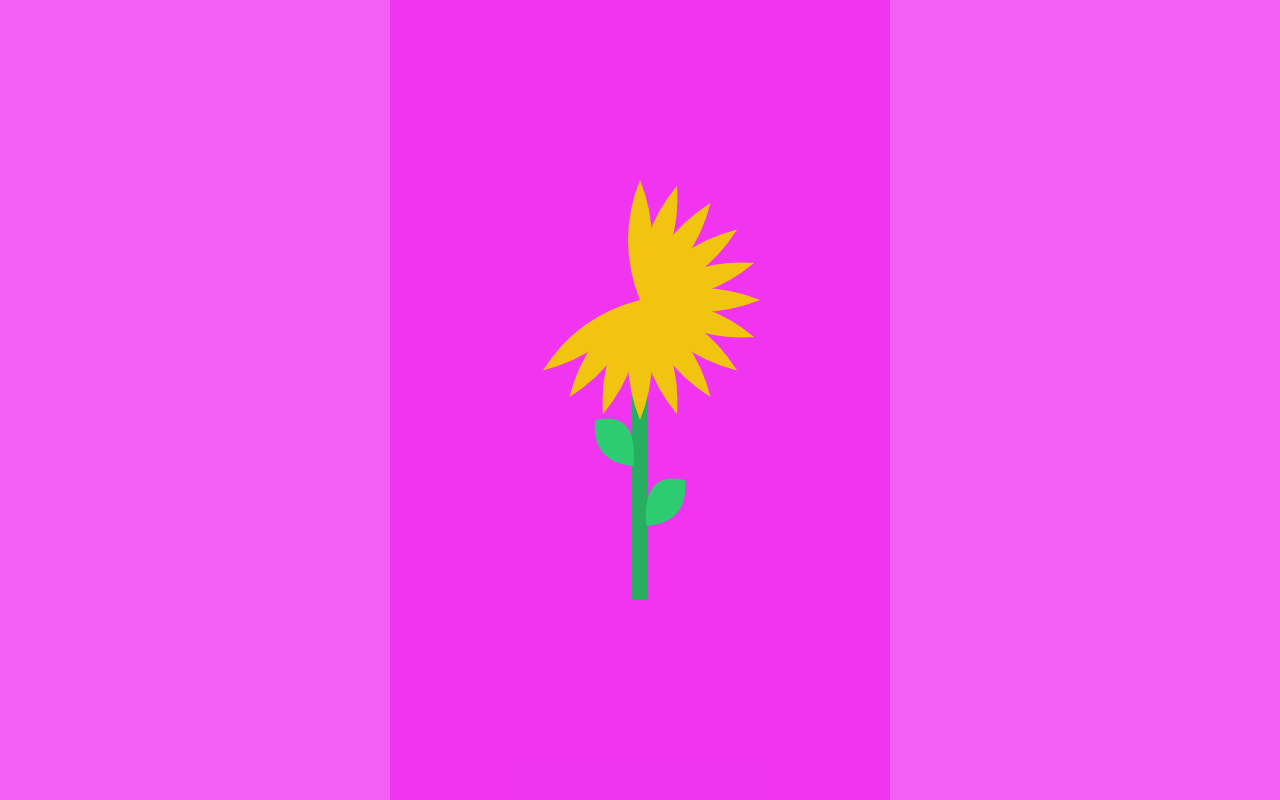
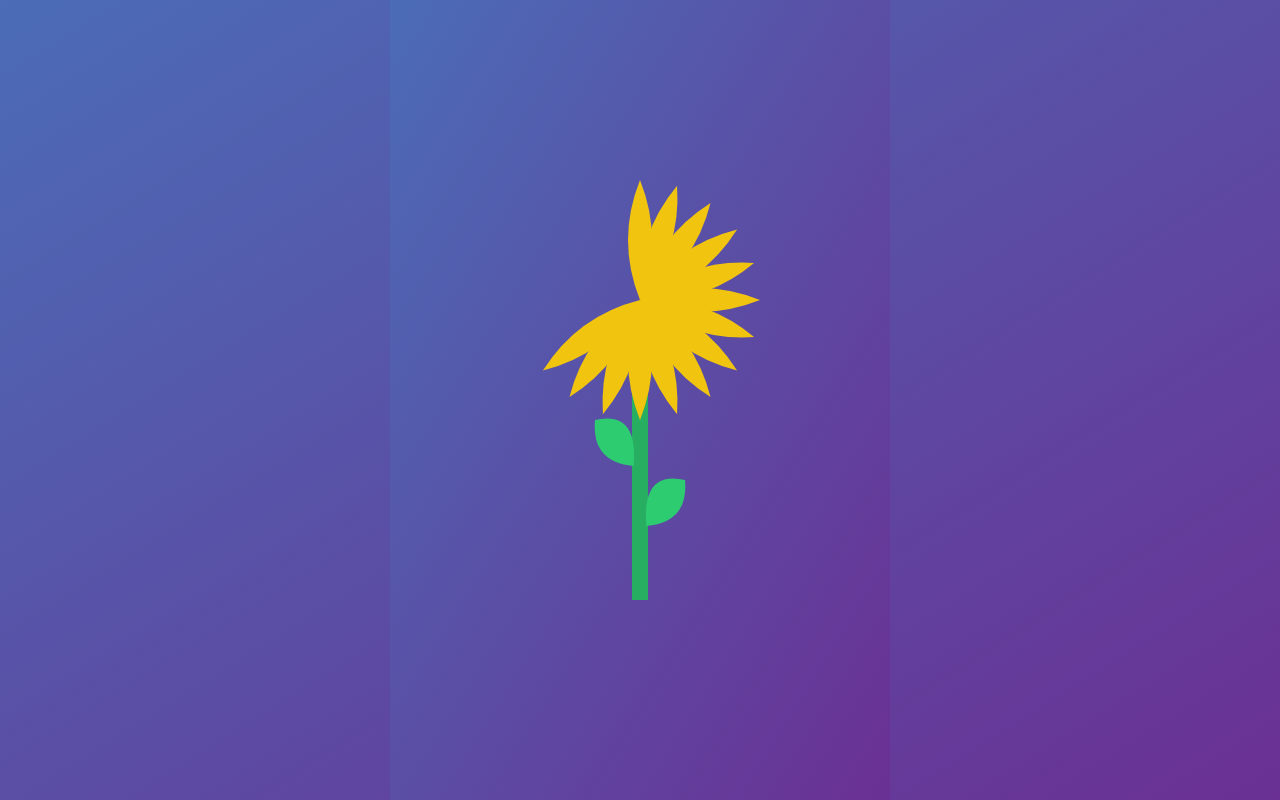
Before and after one commit to RAYOX4/girasol, a plain HTML site: page index.html in a window 1280 px wide. Drawn offline with Linux system fonts and the light colour scheme.

Commit message:
Primer subida

```diff
--- a/style.css
+++ b/style.css
@@ -6,12 +6,14 @@
 
   html, body {
     height: 100%;
-    background: #ef27efbd;
+    margin: 0;
+    background: linear-gradient(to bottom right, #4b6cb7, #6a3093);
     display: flex;
     justify-content: center;
     align-items: center;
   }
 
+
   canvas {
     display: block;
   }
```
